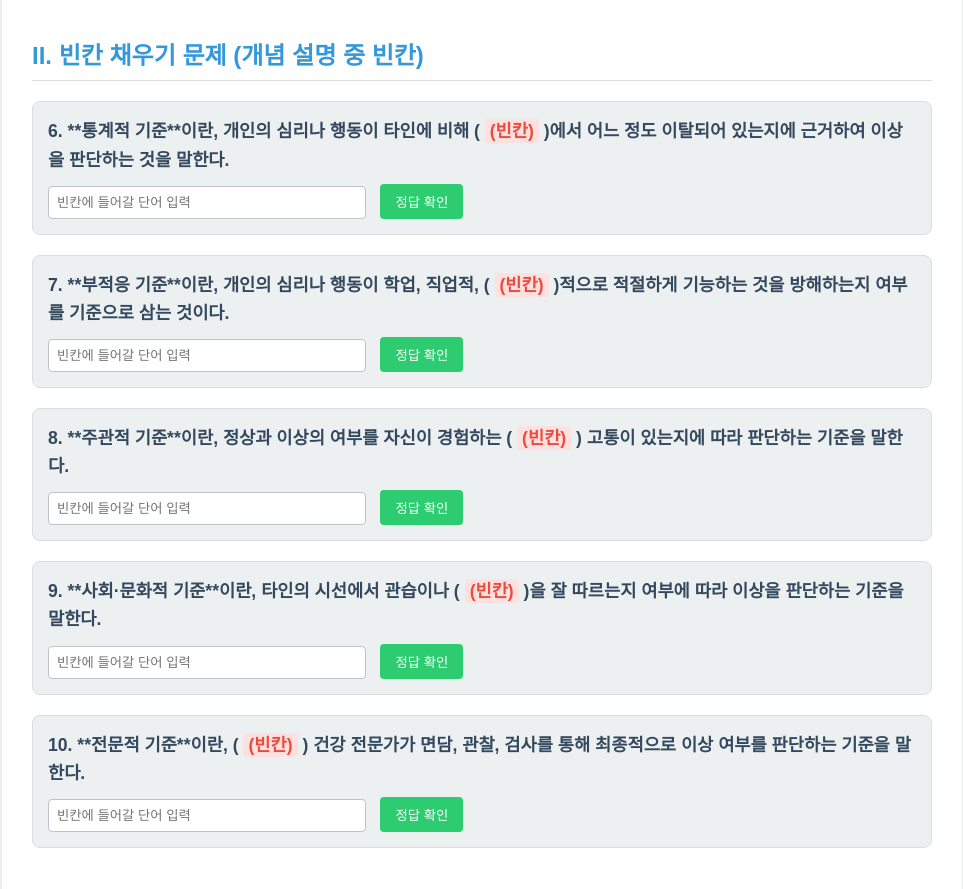
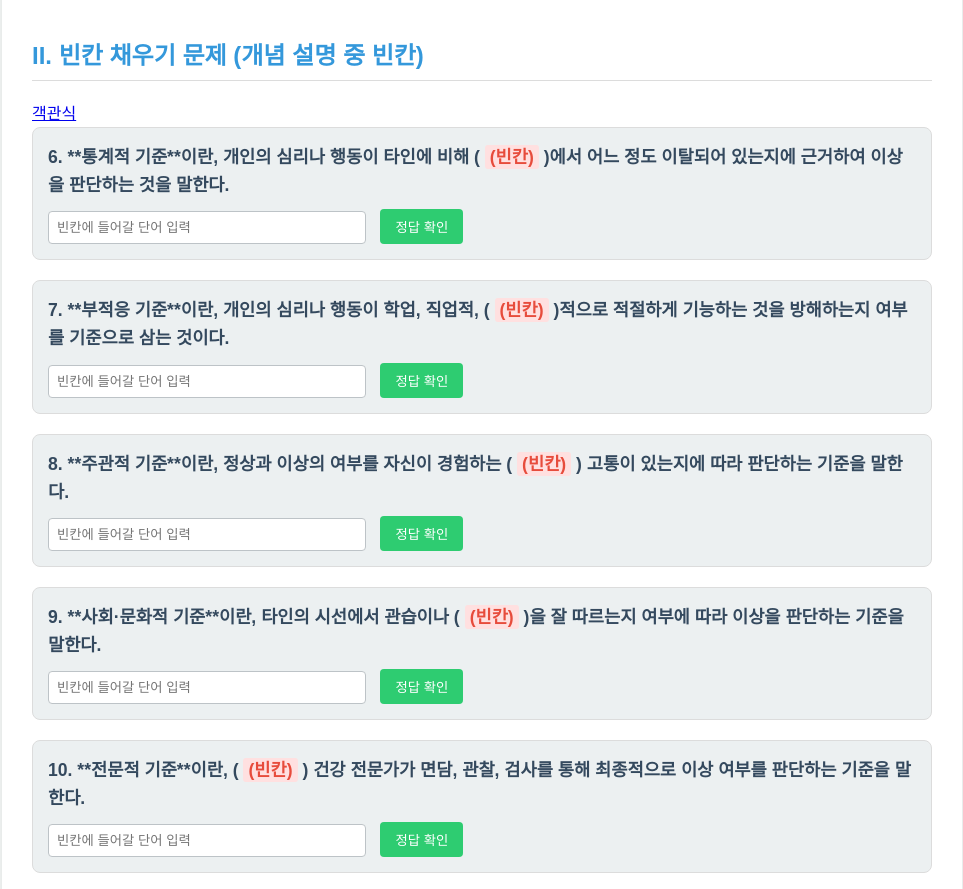
Before and after one commit to JHB-0613/human, a plain HTML site: page index.html in a window 1280 px wide. Shown: the part 902-1791 px from the top of the page, without its empty margins (158-1121 px from the left). Drawn offline with Linux system fonts and the light colour scheme.

```diff
--- a/index.html
+++ b/index.html
@@ -98,7 +98,7 @@
 
         <div class="quiz-section">
             <h2>II. 빈칸 채우기 문제 (개념 설명 중 빈칸)</h2>
-
+            <a href="인행심_객관식.html">객관식</a>
             <div class="question-box">
                 <div class="question-title">6. **통계적 기준**이란, 개인의 심리나 행동이 타인에 비해 ( <span class="fill-in-text">(빈칸)</span> )에서 어느 정도 이탈되어 있는지에 근거하여 이상을 판단하는 것을 말한다.</div>
                 <input type="text" id="q6input" placeholder="빈칸에 들어갈 단어 입력">
@@ -135,7 +135,9 @@
             </div>
         </div>
             <a href="이상심리의 원인.html">이상심리의 원인</a>
+
     </div>
 
 </body>
+
 </html>
```
